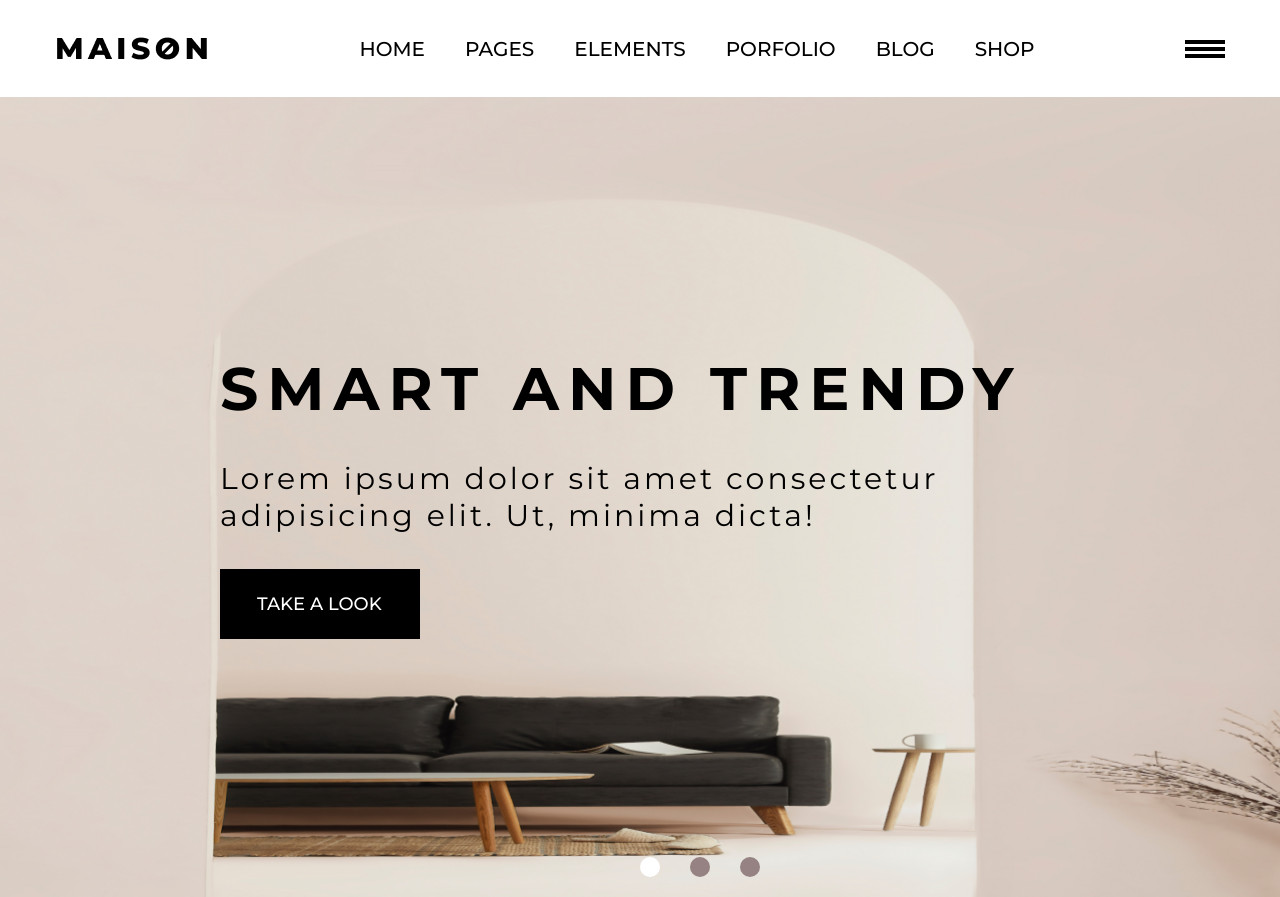
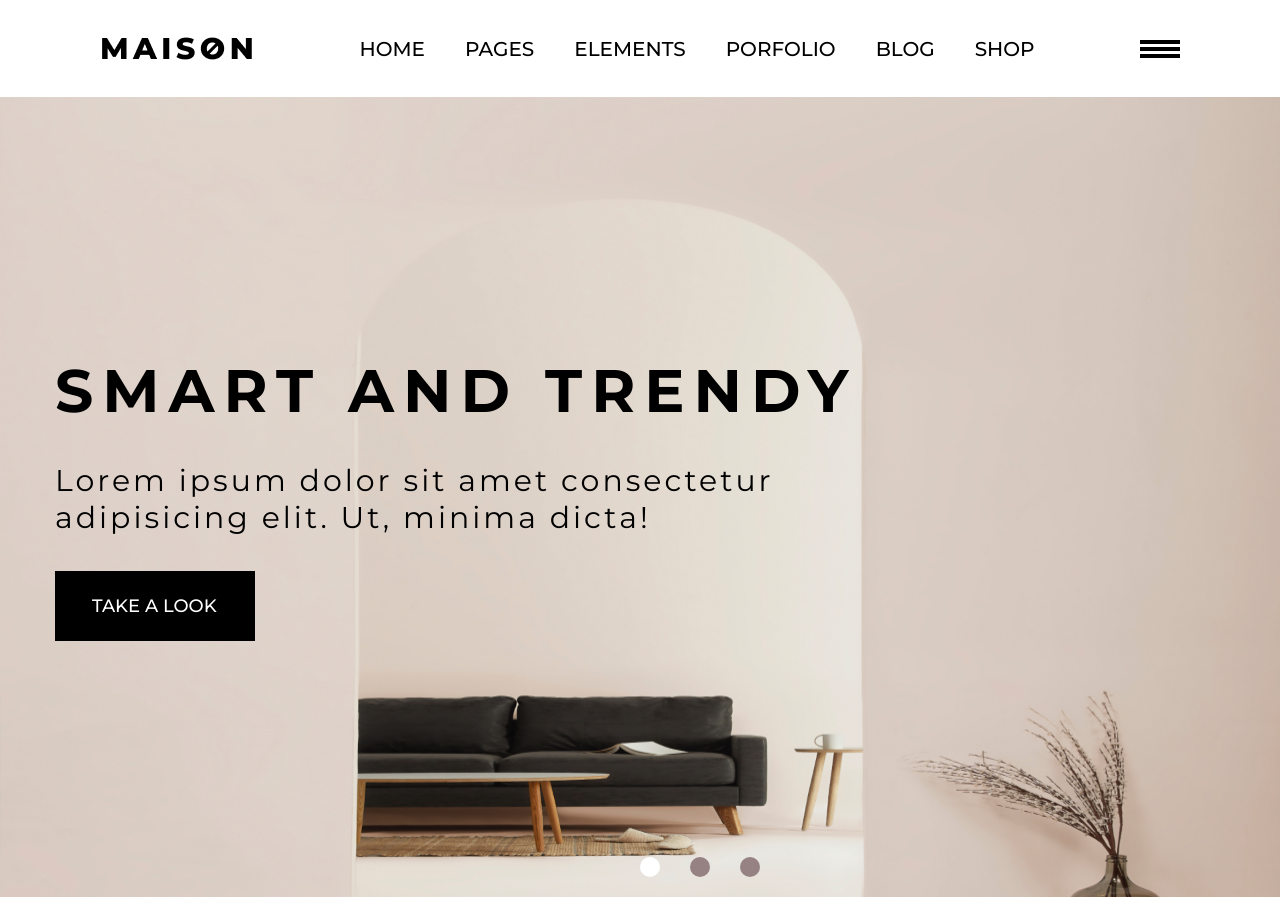
Before and after one commit to WaLkeeD/Mayson, a plain HTML site: page index.html in a window 1280 px wide. Shown: the top 897 px of the page. Drawn offline with Linux system fonts and the light colour scheme.

Commit message:
fix some bugs

```diff
--- a/index.html
+++ b/index.html
@@ -10,7 +10,6 @@
     </head>
     <body>
         <header class="header">
-            <div class="container">
             <img src="img/logo.png" alt="logo" class="header__logo" />
             <nav class="header__navigation">
                 <ul class="header__list">
@@ -27,21 +26,23 @@
                 <span class="line"></span>
                 <span class="line"></span>
             </a>
-            </div>
         </header>
 
         <main class="main">
             <section class="intro">
+                <div class="container">
+                    <img src="img/bg.png" alt="bg" />
                     <h1 class="intro__title">SMART AND TRENDY</h1>
                     <p class="intro__text">
-                    Lorem ipsum dolor sit amet consectetur adipisicing elit. Ut,
-                    minima dicta!
+                        Lorem ipsum dolor sit amet consectetur adipisicing elit.
+                        Ut, minima dicta!
                     </p>
                     <a href="#" class="intro__link link">TAKE A LOOK</a>
                     <div class="dots">
-                    <span class="dot white"></span>
-                    <span class="dot"></span>
-                    <span class="dot"></span>
+                        <a href="" class="dot white"></a>
+                        <a href="" class="dot"></a>
+                        <a href="" class="dot"></a>
+                    </div>
                 </div>
             </section>
 
@@ -88,7 +89,6 @@
         </main>
 
         <footer class="footer">
-
             <div class="footer__up">
                 <div class="footer__first">
                     <img src="img/footer-logo-1.png" alt="logo-text" />
--- a/style/style.css
+++ b/style/style.css
@@ -32,14 +32,13 @@ body {
 /* header */
 
 .header {
-    padding: 30px 0;
-}
-
-.header .container {
+    padding: 30px 100px;
     display: flex;
     justify-content: space-between;
     align-items: center;
 }
+
+
 
 .header__list {
     display: flex;
@@ -75,14 +74,25 @@ body {
 
 .intro {
     height: 800px;
-    background: url(../img/bg.png) center center / cover no-repeat;
-    padding: 255px 0 255px 220px;
+    position: relative;
+    display: flex;
+    align-items: center;
+}
 
+.intro .container {
     display: flex;
     flex-direction: column;
+
     gap: 35px;
+}
 
-    position: relative;
+.intro img {
+    position: absolute;
+    top: 0;
+    left: 0;
+    width: 100%;
+    height: 100%;
+    z-index: -2;
 }
 .intro__title {
     font-weight: 700;
```
Lines whose indentation alone changed are shown as unchanged.
